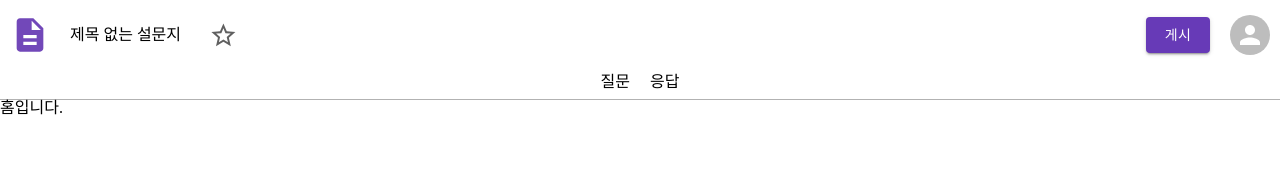
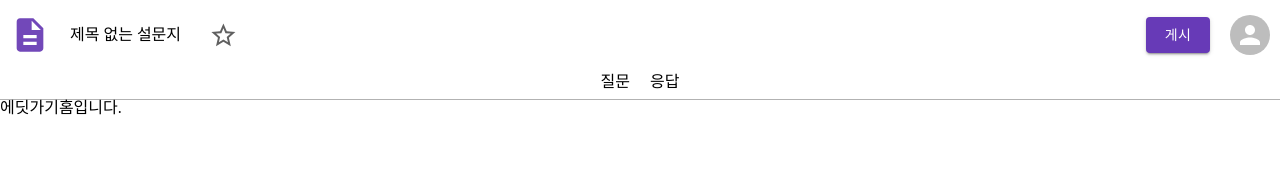
Before and after one commit to priestone/google_form, a React (Create React App) app: page /#/ in a window 1280 px wide. Shown: the top 189 px of the page. Built offline with nearby package versions, Linux system fonts and the light colour scheme.

Commit message:
link edit

```diff
--- a/src/pages/Home.tsx
+++ b/src/pages/Home.tsx
@@ -1,5 +1,6 @@
 import styled from "styled-components";
 import Header from "../components/Header";
+import { Link } from "react-router-dom";
 
 const Container = styled.div`
   width: 100%;
@@ -9,6 +10,7 @@ const Home = () => {
   return (
     <Container>
       <Header />
+      <Link to={"/edit"}>에딧가기</Link>
       홈입니다.
     </Container>
   );
```
